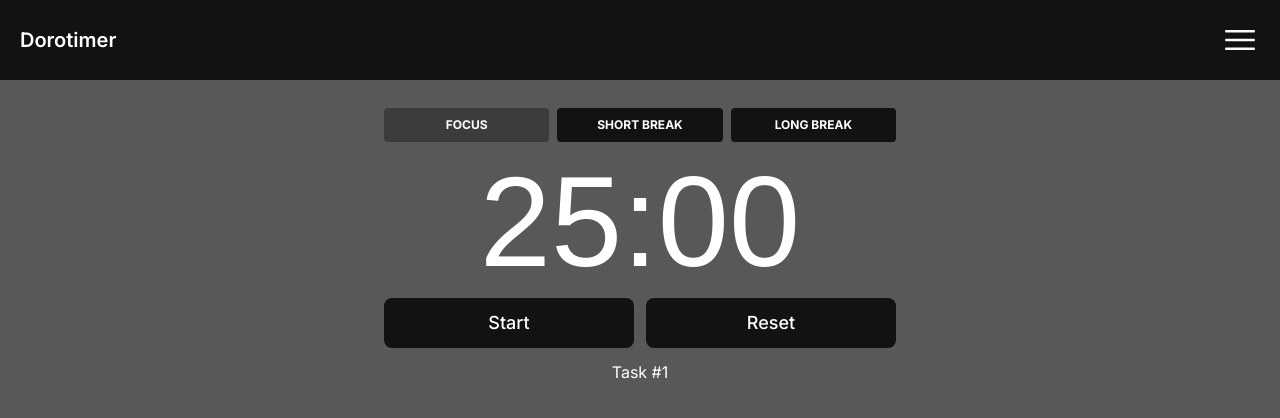
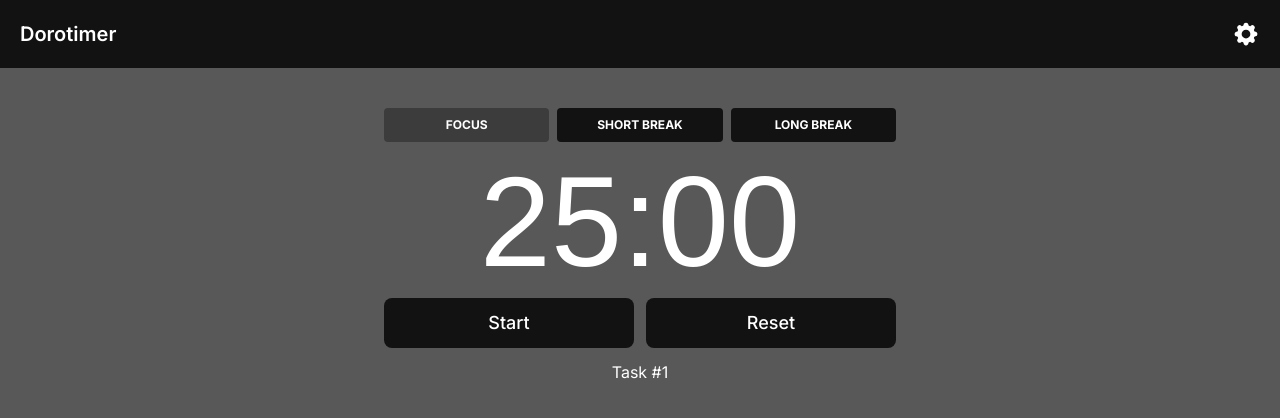
Before and after one commit to Devon-McGrath-github/dorodoro, a Next.js app: page / in a window 1280 px wide. Shown: the top 418 px of the page. Built offline with nearby package versions, Linux system fonts and the light colour scheme; a web font is replaced by a local one.

Commit message:
Change menu Icon to Settings Cog

```diff
--- a/components/ColorPicker.tsx
+++ b/components/ColorPicker.tsx
@@ -13,7 +13,7 @@ function ColorPicker() {
 					<>
 						<Popover.Button
 							id='color_picker'
-							className='w-10 h-10 rounded-full border-2 border-solid border-white bg-skin-primary cursor-pointer'
+							className='w-10 h-10 rounded-full border-2 border-solid border-white bg-skin-primary cursor-pointer '
 						></Popover.Button>
 						<Transition
 							as={Fragment}
--- a/components/Sidebar.tsx
+++ b/components/Sidebar.tsx
@@ -1,6 +1,7 @@
 import { useState, Fragment } from 'react'
 import ColorPicker from './ColorPicker'
-import { Bars3Icon, XMarkIcon } from '@heroicons/react/24/outline'
+import { XMarkIcon } from '@heroicons/react/24/outline'
+import { Cog8ToothIcon } from '@heroicons/react/24/solid'
 import { Dialog, Transition } from '@headlessui/react'
 
 export default function Sidebar() {
@@ -9,7 +10,10 @@ export default function Sidebar() {
 	return (
 		<>
 			<div onClick={() => setSidebarOpen(true)} tabIndex={0}>
-				<Bars3Icon className='h-10 w-10 cursor-pointer' id='sidebar_open_btn' />
+				<Cog8ToothIcon
+					className='h-7 w-7 cursor-pointer'
+					id='sidebar_open_btn'
+				/>
 			</div>
 
 			<Transition.Root show={sidebarOpen} as={Fragment}>
```
